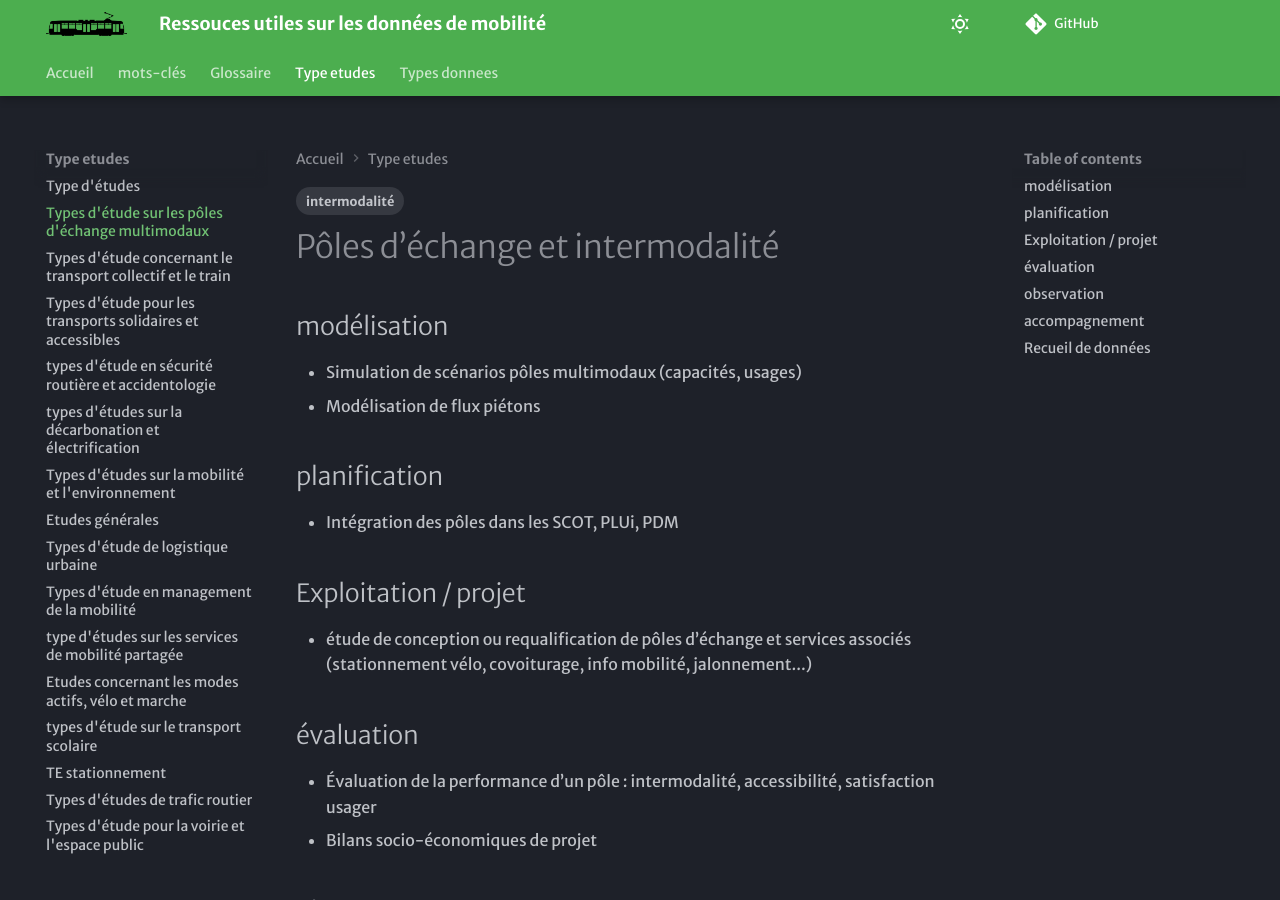
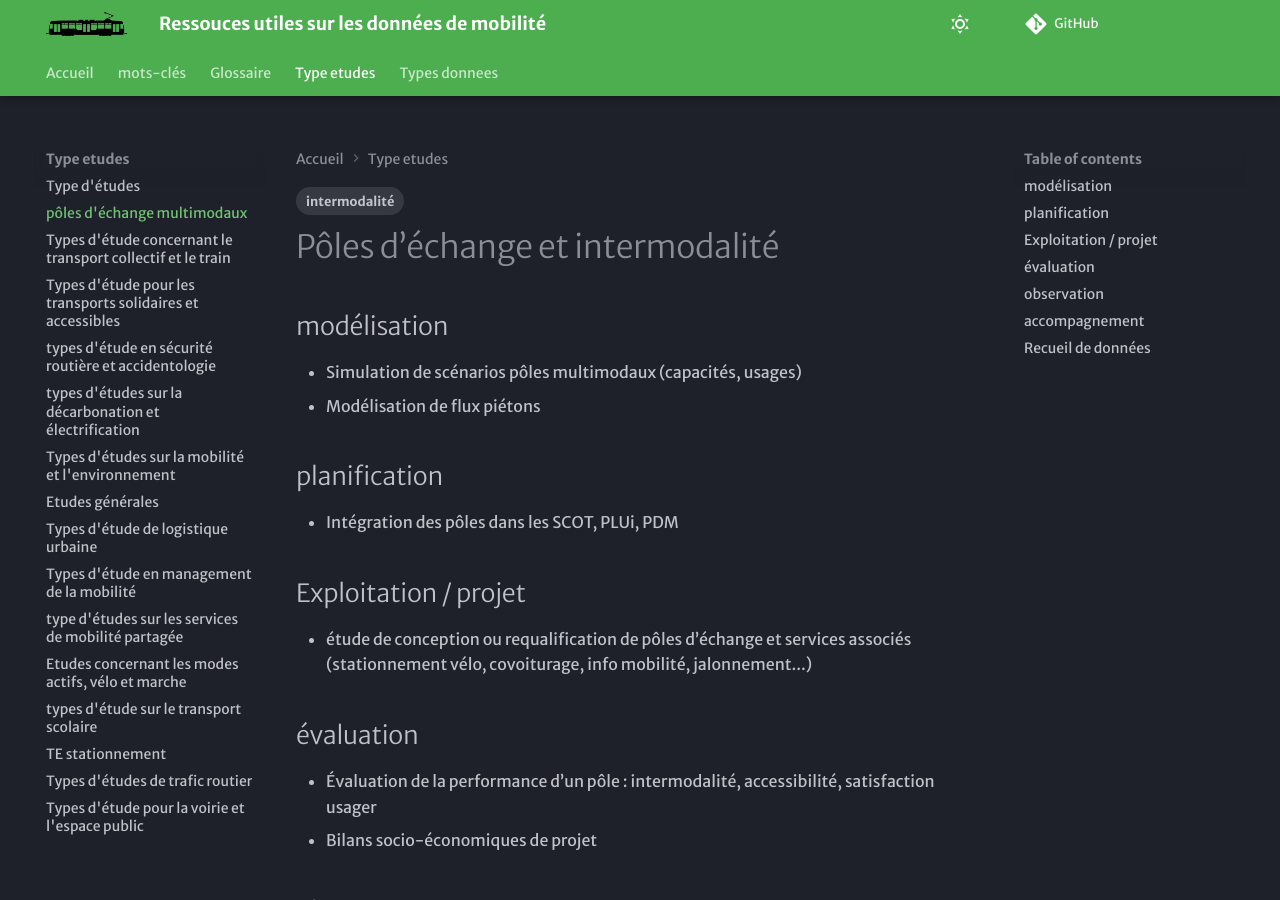
Before and after one commit to xdurang/mobscidat, an MkDocs documentation site: the page built from docs/type_etudes/TE_PEM.md, in a window 1280 px wide and 900 px high. Built offline with MkDocs 1.6.1 and Material for MkDocs 9.7.7, drawn with Linux system fonts in a browser that asks for light colours; some web fonts are replaced; comment, search, counter and statistics services are not loaded.

Commit message:
Update TE_PEM.md

```diff
--- a/docs/type_etudes/TE_PEM.md
+++ b/docs/type_etudes/TE_PEM.md
@@ -1,5 +1,5 @@
 ---
-title: Types d'étude sur les pôles d'échange multimodaux
+title: pôles d'échange multimodaux
 tags:
 - intermodalité
 ---
```
